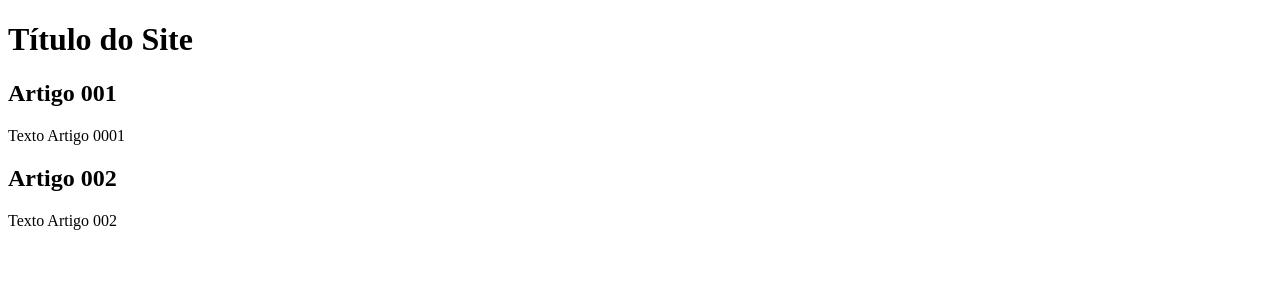
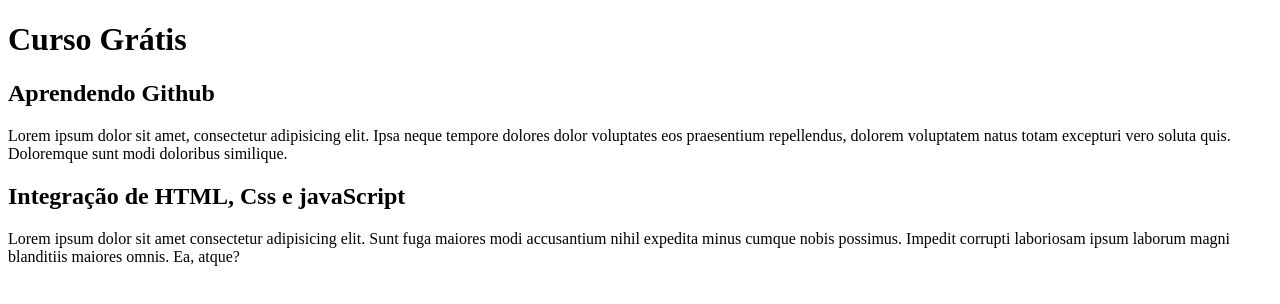
Before and after one commit to robsonluisgarola/site_cursoGuanabara, a plain HTML site: page index.html in a window 1280 px wide. Drawn offline with Linux system fonts and the light colour scheme.

Commit message:
Update index.html
primeiro conteudo

```diff
--- a/index.html
+++ b/index.html
@@ -4,21 +4,21 @@
     <meta charset="UTF-8">
     <meta http-equiv="X-UA-Compatible" content="IE=edge">
     <meta name="viewport" content="width=device-width, initial-scale=1.0">
-    <title>Titulo do Site</title>
+    <title>Testando conteúdo</title>
 </head>
 <body>
 
     <main>
         <header>
-            <h1>Título do Site</h1>
+            <h1>Curso Grátis</h1>
         </header>
         <article>
-            <h2>Artigo 001</h2>
-            <p>Texto Artigo 0001</p>
+            <h2>Aprendendo Github</h2>
+            <p>Lorem ipsum dolor sit amet, consectetur adipisicing elit. Ipsa neque tempore dolores dolor voluptates eos praesentium repellendus, dolorem voluptatem natus totam excepturi vero soluta quis. Doloremque sunt modi doloribus similique.</p>
         </article>
         <article>
-            <h2>Artigo 002</h2>
-        <p>Texto Artigo 002</p>
+            <h2>Integração de HTML, Css e javaScript</h2>
+        <p>Lorem ipsum dolor sit amet consectetur adipisicing elit. Sunt fuga maiores modi accusantium nihil expedita minus cumque nobis possimus. Impedit corrupti laboriosam ipsum laborum magni blanditiis maiores omnis. Ea, atque?</p>
         </article>
     </main>
 
```
